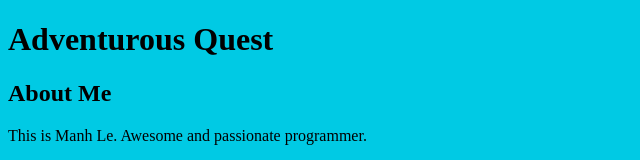
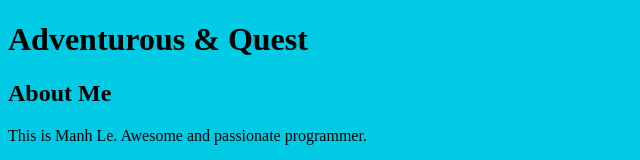
Before and after one commit to ManhQLe/Git-play, a plain HTML site: page index.html in a window 1280 px wide. Shown: the top 160 px of the page, without its empty margins (0-640 px from the left). Drawn offline with Linux system fonts and the light colour scheme.

Commit message:
Alter header with &

```diff
--- a/index.html
+++ b/index.html
@@ -10,7 +10,7 @@
 <body>
 
     <header>
-        <h1>Adventurous Quest</h1>
+        <h1>Adventurous & Quest</h1>
     </header>
 
     <div class="container">
```
